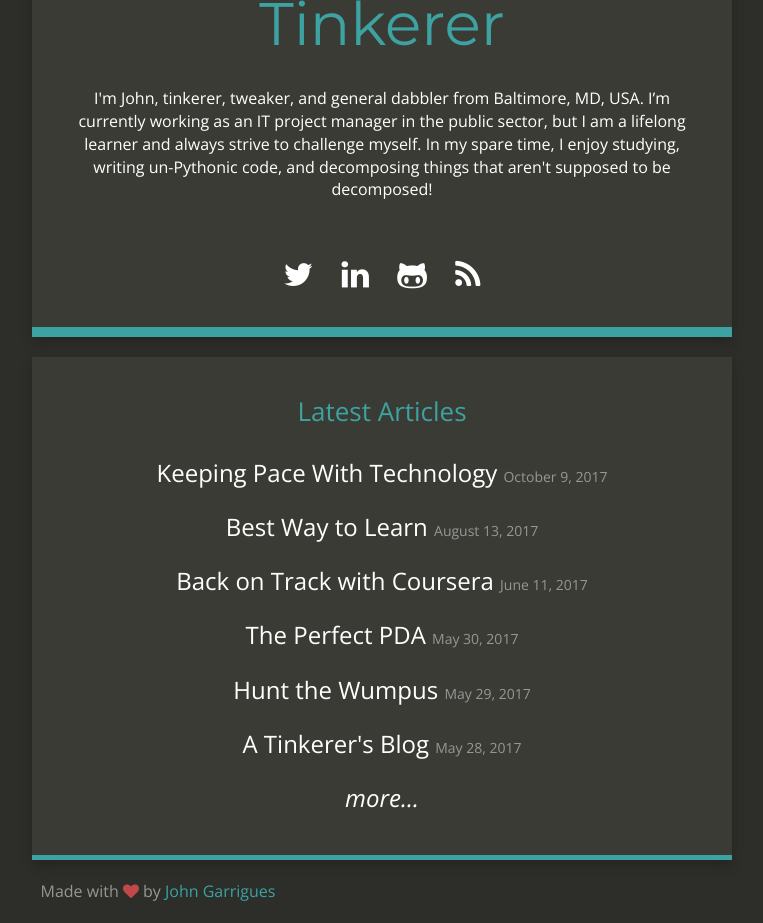
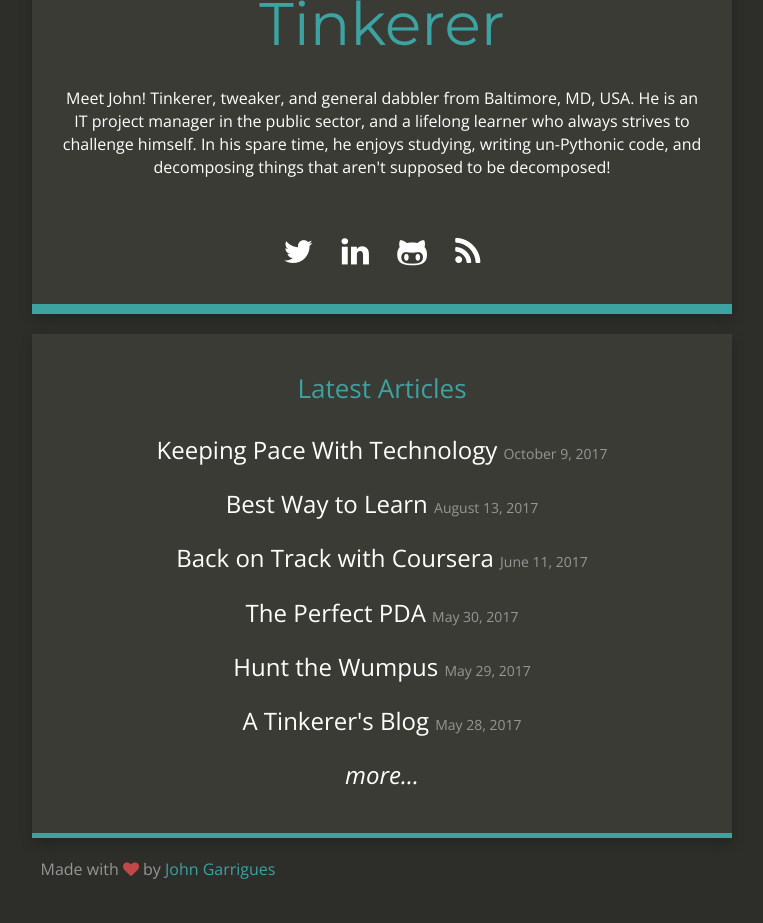
Before and after one commit to jgarr16/jrgarrigues.github.io, a Jekyll site: the page built from index.html, in a window 1280 px wide, cut to the strip 174-1097 px from the top of the page. Shown: the whole strip, without its empty margins (258-1021 px from the left). Built offline with Jekyll 4.4.1, drawn with Linux system fonts in a browser that asks for light colours; nearby versions of some CDN libraries; after the commit the page ends 1074 px from its top, so only the background shows below that.

Commit message:
cleanup new theme 9

```diff
--- a/_config.yml
+++ b/_config.yml
@@ -4,8 +4,8 @@ email: jgarr16-github@yahoo.com
 description: "A place to blather on with John..."
 baseurl: ""
 url: "https://jrgarrigues.github.io"
-title_description: "I'm John, tinkerer, tweaker, and general dabbler from Baltimore, MD, USA. I’m currently working as an IT project manager in the public sector, but I am a lifelong learner and always strive to challenge myself. In my spare time, I enjoy studying, writing un-Pythonic code, and decomposing things that aren't supposed to be decomposed!"
-title_image: "https://en.gravatar.com/jrgarrigues#photo-1"
+title_description: "Meet John! Tinkerer, tweaker, and general dabbler from Baltimore, MD, USA. He is an IT project manager in the public sector, and a lifelong learner who always strives to challenge himself. In his spare time, he enjoys studying, writing un-Pythonic code, and decomposing things that aren't supposed to be decomposed!"
+title_image: "http://en.gravatar.com/jrgarrigues#photo-1"
 google_analytics:
 disqus_account: jrgarrigues
 github_repository: https://github.com/jrgarrigues
--- a/_data/thumbnail.yml
+++ b/_data/thumbnail.yml
@@ -1,2 +1,2 @@
 gravatar:           "https://en.gravatar.com/jrgarrigues#photo-1"
-# jekyll:             "https://i.imgur.com/aRQcGSi.png"
+jekyll:             "https://i.imgur.com/aRQcGSi.png"
```
